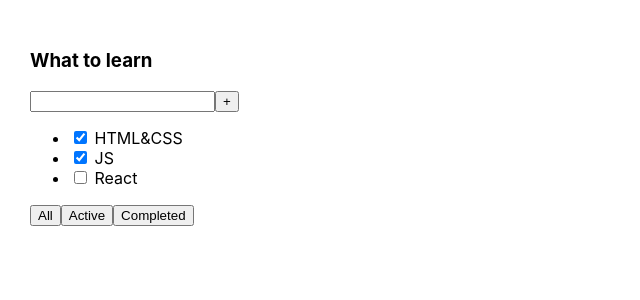
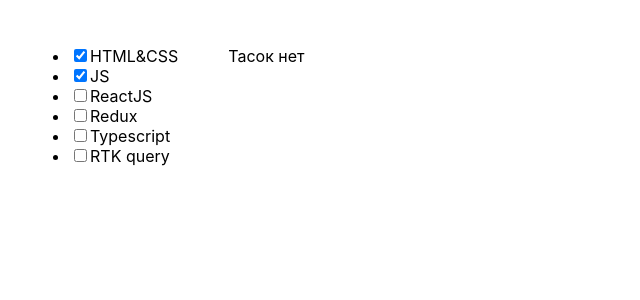
Before and after one commit to Dmitry-Shimansky/front-end, a React (Vite) app: page / in a window 1280 px wide. Shown: the top 300 px of the page, without its empty margins (0-640 px from the left). Built offline with nearby package versions, Linux system fonts and the light colour scheme.

Commit message:
Lesson 1

```diff
--- a/src/App.tsx
+++ b/src/App.tsx
@@ -1,33 +1,32 @@
 import './App.css'
+import {TodolistItem} from './TodolistItem'
 
-function App() {
-  return (
-      <div className="app">
-        <div>
-          <h3>What to learn</h3>
-          <div>
-            <input/>
-            <button>+</button>
-          </div>
-          <ul>
-            <li>
-              <input type="checkbox" checked={true}/> <span>HTML&CSS</span>
-            </li>
-            <li>
-              <input type="checkbox" checked={true}/> <span>JS</span>
-            </li>
-            <li>
-              <input type="checkbox" checked={false}/> <span>React</span>
-            </li>
-          </ul>
-          <div>
-            <button>All</button>
-            <button>Active</button>
-            <button>Completed</button>
-          </div>
-        </div>
-      </div>
-  )
+export type Task = {
+    id: number
+    title: string
+    isDone: boolean
 }
 
-export default App
+export const App = () => {
+    const tasks1: Task[] = [
+        { id: 1, title: 'HTML&CSS', isDone: true },
+        { id: 2, title: 'JS', isDone: true },
+        { id: 3, title: 'ReactJS', isDone: false },
+        { id: 4, title: 'Redux', isDone: false },
+        { id: 5, title: 'Typescript', isDone: false },
+        { id: 6, title: 'RTK query', isDone: false },
+    ]
+
+    const tasks2: Task[] = [
+        // { id: 1, title: 'Hello world', isDone: true },
+        // { id: 2, title: 'I am Happy', isDone: false },
+        // { id: 3, title: 'Yo', isDone: false },
+    ]
+
+    return (
+        <div className="app">
+            <TodolistItem title="What to learn" tasks={tasks1} />
+            <TodolistItem title="Songs" tasks={tasks2} />
+        </div>
+    )
+}
--- /dev/null
+++ b/src/TodolistItem.tsx
@@ -0,0 +1,28 @@
+import {Task} from "./App.tsx";
+
+type Props = {
+    title: string
+    tasks: Task[]
+    date?: string
+}
+
+export const TodolistItem = ({ title, tasks, date }: Props) => {
+    return (
+        <div>
+            {tasks.length === 0 ? (
+                <p>Тасок нет</p>
+            ) : (
+                <ul>
+                    {tasks.map(task => {
+                        return (
+                            <li key={task.id}>
+                                <input type="checkbox" checked={task.isDone} />
+                                <span>{task.title}</span>
+                            </li>
+                        )
+                    })}
+                </ul>
+            )}
+        </div>
+    )
+}
--- a/src/main.tsx
+++ b/src/main.tsx
@@ -1,5 +1,5 @@
 import { createRoot } from 'react-dom/client'
 import './index.css'
-import App from './App.tsx'
+import { App } from './App'
 
 createRoot(document.getElementById('root')!).render(<App />)
```
Also changed, not shown: src/Button.tsx (added, +7 -0 lines).
